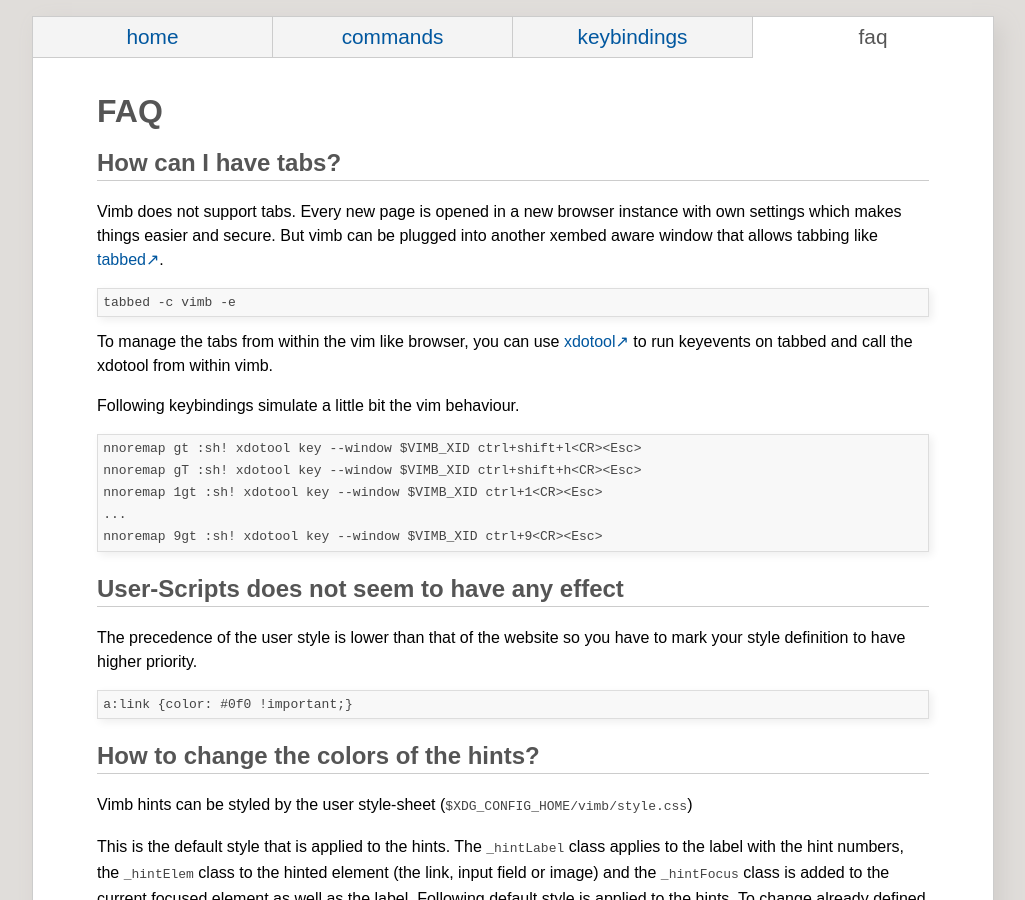
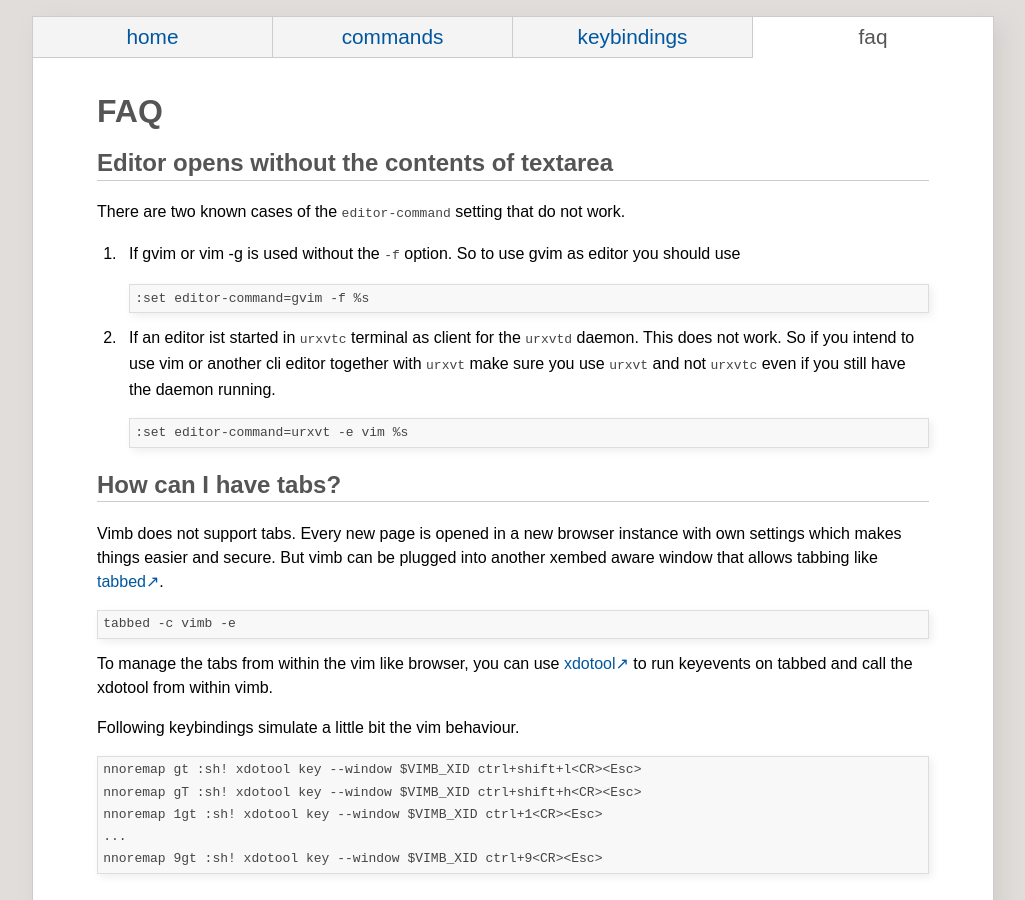
Before and after one commit to fanglingsu/vimb, a Jekyll site: the page built from faq.md, in a window 1280 px wide and 900 px high. Shown: the whole window, without its empty margins (127-1152 px from the left). Built offline with Jekyll 4.4.1, drawn with Linux system fonts in a browser that asks for light colours.

Commit message:
Added note about issues with editor-command (#141).

```diff
--- a/faq.md
+++ b/faq.md
@@ -6,6 +6,22 @@
 ---
 
 # FAQ
+
+## Editor opens without the contents of textarea
+
+There are two known cases of the `editor-command` setting that do not work.
+
+1. If gvim or vim -g is used without the `-f` option. So to use gvim as editor
+   you should use
+
+       :set editor-command=gvim -f %s
+
+2. If an editor ist started in `urxvtc` terminal as client for the `urxvtd`
+   daemon. This does not work. So if you intend to use vim or another cli
+   editor together with `urxvt` make sure you use `urxvt` and not `urxvtc`
+   even if you still have the daemon running.
+
+       :set editor-command=urxvt -e vim %s
 
 ## How can I have tabs?
 {:#tabbed}
```
